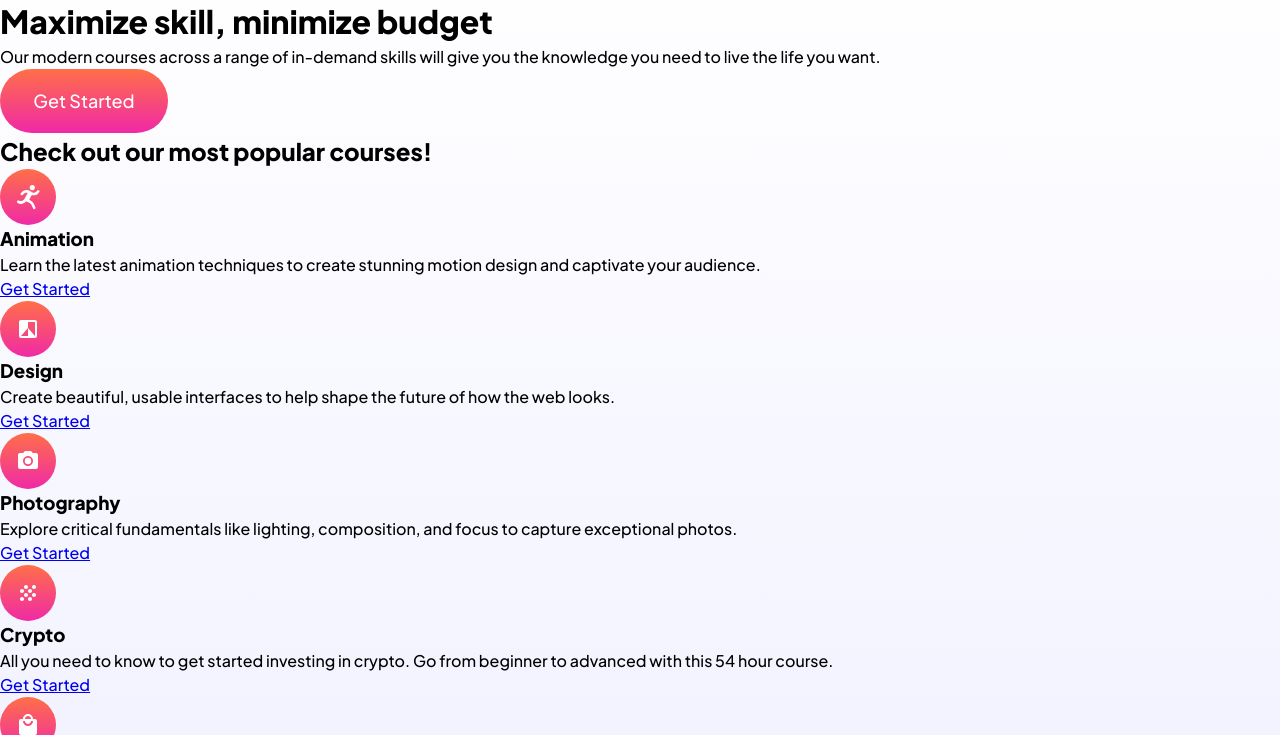
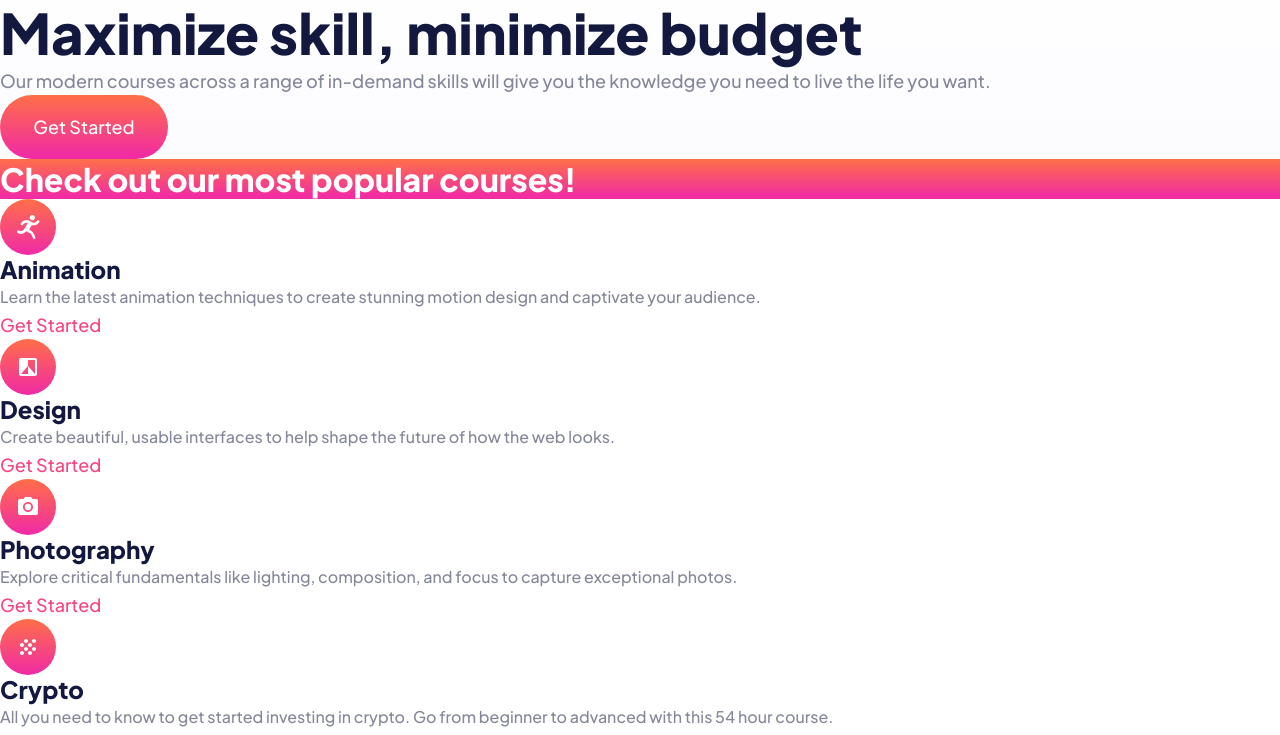
Before and after one commit to cbrands/fm-skilled-learning-landing-page, a plain HTML site: page index.html in a window 1280 px wide. Shown: the part 59-794 px from the top of the page. Drawn offline with Linux system fonts and the light colour scheme.

Commit message:
typography styling

```diff
--- a/css/style.css
+++ b/css/style.css
@@ -12,10 +12,13 @@
   --gradient-bg: linear-gradient(to bottom, hsl(0, 0%, 100%), hsl(236, 100%, 97%));
 
   --wrapper-width: 100%;
+  --fw-bold: 800;
+  --fw-medium: 500;
   --fs-heading-xl: 3.5rem;
   --fs-heading-l: 2.5rem;
   --fs-heading-m: 2rem;
   --fs-heading-s: 1.5rem;
+  --fs-heading-xs: 1.125rem;
   --fs-body-m: 1.125rem;
   --fs-body-s: 1rem;
   --lh-heading-xl: 4.375rem;
@@ -50,6 +53,27 @@ body {
   cursor: pointer;
 }
 
+.header__title {
+  font-size: var(--fs-heading-l);
+  line-height: var(--lh-heading-l);
+  font-weight: var(--fw-bold);
+  color: var(--clr-neutral-900);
+}
+
+.card__heading {
+  font-size: var(--fs-heading-xs);
+  line-height: var(--lh-heading-s);
+  font-weight: var(--fw-bold);
+  color: var(--clr-neutral-900);
+}
+
+.card__title {
+  font-size: var(--fs-heading-s);
+  line-height: var(--lh-heading-s);
+  font-weight: var(--fw-bold);
+  color: var(--clr-neutral-100);
+}
+
 /* Header section */
 .topbar {
   display: flex;
@@ -75,7 +99,36 @@ body {
   background-image: var(--gradient-header-hover);
 }
 
+.header__text {
+  font-size: var(--fs-body-s);
+  line-height: var(--lh-body-s);
+  color: var(--clr-neutral-500);
+}
+
 /* Main section */
+.card {
+  background-color: var(--clr-neutral-100);
+}
+.card--title {
+  background-image: var(--gradient-header);
+}
+
+.card__text {
+  font-size: var(--fs-body-s);
+  line-height: var(--lh-body-s);
+  color: var(--clr-neutral-500);
+}
+
+.card__link {
+  font-size: var(--fs-body-m);
+  line-height: var(--lh-body-m);
+  text-decoration: none;
+  color: var(--clr-link);
+}
+
+.card__link:hover {
+  color: var(--clr-link-hover);
+}
 
 /* Footer */
 footer {
@@ -121,4 +174,23 @@ footer {
   .header__btn {
     height: 4rem;
   }
+
+  .header__title {
+    font-size: var(--fs-heading-xl);
+    line-height: var(--lh-heading-xl);
+  }
+
+  .header__text {
+    font-size: var(--fs-body-m);
+    line-height: var(--lh-body-m);
+  }
+
+  .card__heading {
+    font-size: var(--fs-heading-s);
+  }
+
+  .card__title {
+    font-size: var(--fs-heading-m);
+    line-height: var(--lh-heading-m);
+  }
 }
--- a/index.html
+++ b/index.html
@@ -24,7 +24,7 @@
     <a href="#"><button class="btn header__btn">Get Started</button></a>
   </header>
   <main class="wrapper">
-    <div class="card card--title"><h2>Check out our most popular courses!</h2></div>
+    <div class="card card--title"><h2 class="card__title">Check out our most popular courses!</h2></div>
     <div class="card card--regular">
       <img src="assets/icon-animation.svg" alt="">
       <h3 class="card__heading">Animation</h3>
```
